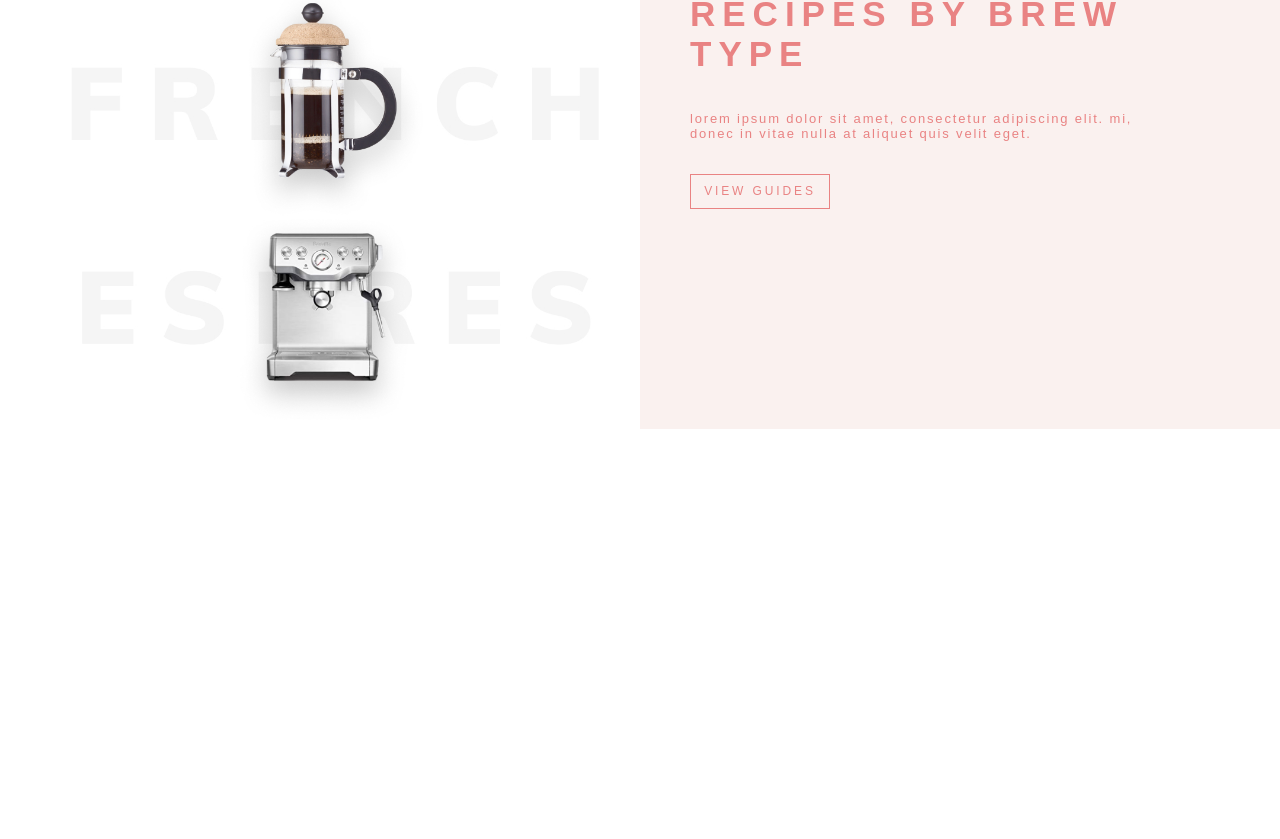
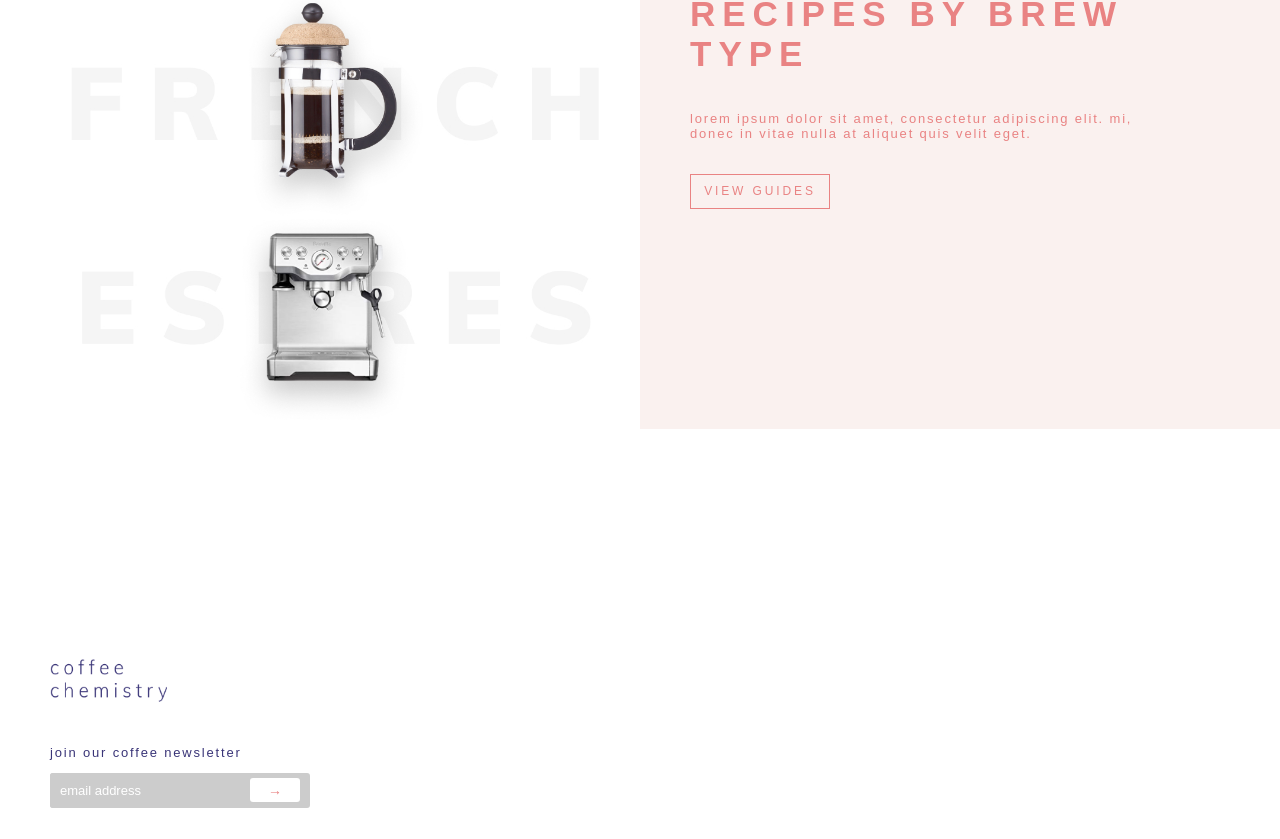
Before and after one commit to juliacodes/CoffeeChemistry, a React (Create React App) app: page / in a window 1280 px wide. Shown: the part 1958-2797 px from the top of the page. Before the commit the page ends 2387 px from the top, so only its background shows below. Built offline with nearby package versions, Linux system fonts and the light colour scheme; a web font is replaced by a local one.

Commit message:
Added footer Form

```diff
--- a/src/App.js
+++ b/src/App.js
@@ -4,6 +4,7 @@ import NavBar from './Components/NavBar';
 import FlexRow from './Components/FlexRow';
 import ExploreRow from './Components/ExploreRow';
 import brewTypes from './Images/brewTypes.jpg';
+import { Footer } from './Components/Footer';
 function App() {
     return (
         <Container>
@@ -24,6 +25,7 @@ function App() {
                     Paragraph='Lorem ipsum dolor sit amet, consectetur adipiscing elit. Mi,
                     donec in vitae nulla at aliquet quis velit eget.'
                 />
+                <Footer />
             </Inner>
         </Container>
     );
--- a/src/Components/FlexRow/index.js
+++ b/src/Components/FlexRow/index.js
@@ -3,8 +3,7 @@ import { FlexRowCont, Left, Right, FlexImage } from './styles';
 import { Link } from 'react-router-dom';
 import { Heading, Paragraph, Button, Break } from '../../Styling';
 
-function FlexRow(props) {
-    return (
+const FlexRow = props => (
     <FlexRowCont direction={props.direction}>
         <Left color={props.color} backgroundColor={props.backgroundColor}>
             <Heading>{props.Heading}</Heading>
@@ -20,6 +19,5 @@ function FlexRow(props) {
         </Right>
     </FlexRowCont>
 );
-}
 
 export default FlexRow;
--- a/src/Components/FlexRow/styles.js
+++ b/src/Components/FlexRow/styles.js
@@ -35,6 +35,14 @@ export const Left = styled.div`
     ${Button} {
         color: ${props => props.color || `${COLORS.darkBlue}`};
         border-color: ${props => props.color || `${COLORS.darkBlue}`};
+
+        :hover {
+            color: white;
+        }
+
+        :hover:after {
+            background-color: ${props => props.color || `${COLORS.darkBlue}`};
+        }
     }
 
     @media (${QUERIES.medium}) {
--- /dev/null
+++ b/src/Components/Footer/index.js
@@ -0,0 +1,13 @@
+import React from 'react';
+import FooterCont from './styles';
+import { Logo } from '../NavBar/styles';
+import Form from '../Form';
+import logo from '../../Images/logo.png';
+import { Paragraph } from '../../Styling';
+export const Footer = () => (
+    <FooterCont>
+        <Logo src={logo} alt={logo} />
+        <Paragraph>join our coffee newsletter</Paragraph>
+        <Form />
+    </FooterCont>
+);
--- /dev/null
+++ b/src/Components/Footer/styles.js
@@ -0,0 +1,21 @@
+import styled from 'styled-components';
+import { Logo } from '../NavBar/styles';
+import { QUERIES } from '../../Styling';
+
+const FooterCont = styled.div`
+    width: 100%;
+    display: flex;
+    flex-direction: column;
+    margin: 200px 0 100px 0;
+    padding-left: 30px;
+
+    ${Logo} {
+        margin: 30px 0;
+    }
+
+    @media (${QUERIES.medium}) {
+        padding-left: 50px;
+    }
+`;
+
+export default FooterCont;
--- /dev/null
+++ b/src/Components/Form/index.js
@@ -0,0 +1,49 @@
+import React from 'react';
+import FormCont from './styles';
+export default class Form extends React.Component {
+    constructor(props) {
+        super(props);
+        this.submitForm = this.submitForm.bind(this);
+        this.state = {
+            status: ''
+        };
+    }
+
+    render() {
+        const { status } = this.state;
+        return (
+            <FormCont
+                onSubmit={this.submitForm}
+                action='https://formspree.io/xbjleeng'
+                method='POST'
+            >
+                <input type='email' name='email' placeholder='email address' />
+                {status === 'SUCCESS' ? (
+                    <p>Thanks!</p>
+                ) : (
+                    <button>&#8594;</button>
+                )}
+                {status === 'ERROR' && <p>Ooops! There was an error.</p>}
+            </FormCont>
+        );
+    }
+
+    submitForm(ev) {
+        ev.preventDefault();
+        const form = ev.target;
+        const data = new FormData(form);
+        const xhr = new XMLHttpRequest();
+        xhr.open(form.method, form.action);
+        xhr.setRequestHeader('Accept', 'application/json');
+        xhr.onreadystatechange = () => {
+            if (xhr.readyState !== XMLHttpRequest.DONE) return;
+            if (xhr.status === 200) {
+                form.reset();
+                this.setState({ status: 'SUCCESS' });
+            } else {
+                this.setState({ status: 'ERROR' });
+            }
+        };
+        xhr.send(data);
+    }
+}
--- /dev/null
+++ b/src/Components/Form/styles.js
@@ -0,0 +1,36 @@
+import styled from 'styled-components';
+import { COLORS } from '../../Styling';
+
+const FormCont = styled.form`
+    background-color: #cccccc;
+    width: 260px;
+    border-radius: 3px;
+
+    input[type='email'] {
+        background-color: #cccccc;
+        border: none;
+        color: white;
+        padding: 10px 10px;
+        font-size: 13px;
+        width: 200px;
+        border-radius: 3px 0 0 3px;
+        outline: none;
+
+        ::placeholder {
+            color: white;
+            font-size: 13px;
+        }
+    }
+
+    button {
+        border-radius: 3px;
+        width: 50px;
+        padding: 4px 0;
+        background-color: white;
+        border: none;
+        font-size: 14px;
+        color: ${COLORS.darkPink};
+    }
+`;
+
+export default FormCont;
--- a/src/Styling/styles.js
+++ b/src/Styling/styles.js
@@ -74,10 +74,10 @@ export const Button = styled.button`
     margin-top: 20px;
     cursor: pointer;
     transition-duration: 0.3s;
-    z-index: 3;
+    z-index: 1;
 
     :hover {
-        color: white;
+        color: white !important;
     }
 
     :after {
@@ -96,6 +96,8 @@ export const Button = styled.button`
 
     :hover:after {
         opacity: 1;
+        z-index: -3;
+
         height: 100%;
     }
 `;
```
Lines whose indentation alone changed are shown as unchanged.
